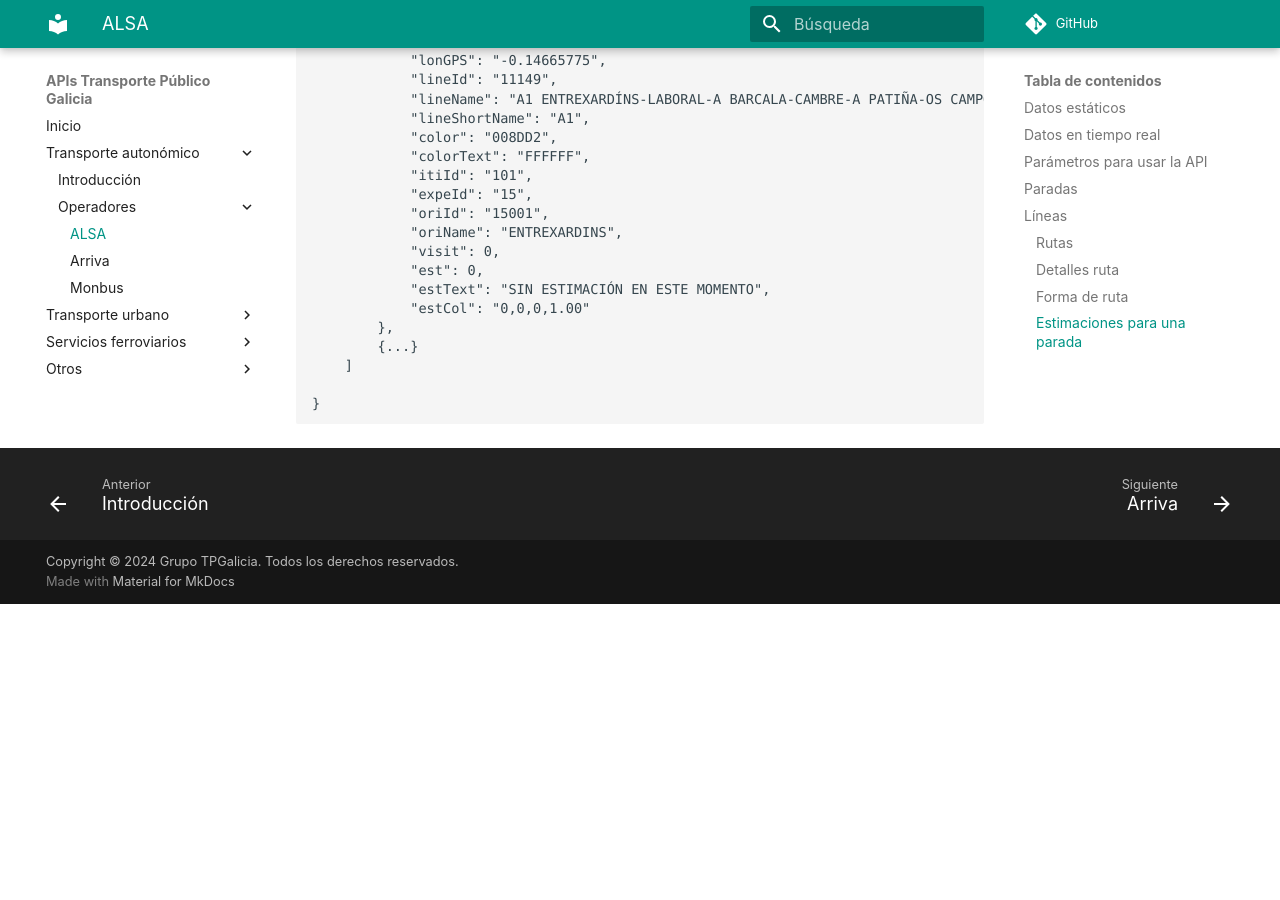
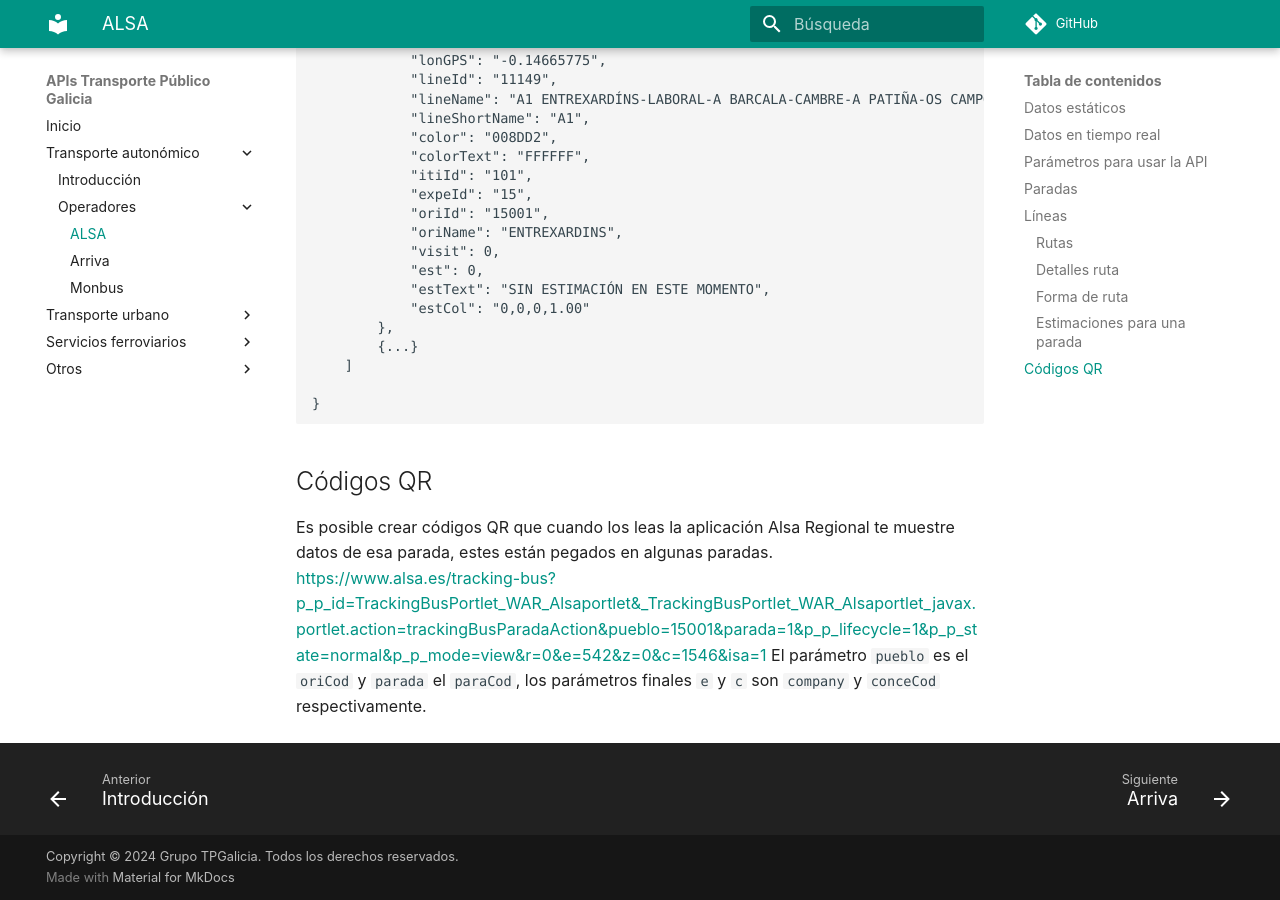
Before and after one commit to tpgalicia/tpgalicia.github.io, an MkDocs documentation site: the page built from docs/autonomic/operator/alsa.md, in a window 1280 px wide and 900 px high, scrolled down 5899 px. Built offline with MkDocs 1.6.1 and Material for MkDocs 9.7.7, drawn with Linux system fonts in a browser that asks for light colours; comment, search, counter and statistics services are not loaded; before the commit the page ends 6503 px from its top, so only the background shows below that.

Commit message:
Update alsa.md

````diff
--- a/docs/autonomic/operator/alsa.md
+++ b/docs/autonomic/operator/alsa.md
@@ -266,3 +266,7 @@ POST https://apps.alsa.es/rest/api/urb/v1/getDeparturesStop/
 
 }
 ```
+
+## Códigos QR
+
+Es posible crear códigos QR que cuando los leas la aplicación Alsa Regional te muestre datos de esa parada, estes están pegados en algunas paradas. <https://www.alsa.es/tracking-bus?p_p_id=TrackingBusPortlet_WAR_Alsaportlet&_TrackingBusPortlet_WAR_Alsaportlet_javax.portlet.action=trackingBusParadaAction&pueblo=15001&parada=1&p_p_lifecycle=1&p_p_state=normal&p_p_mode=view&r=0&e=542&z=0&c=1546&isa=1> El parámetro `pueblo` es el `oriCod` y `parada` el `paraCod`, los parámetros finales `e` y `c` son `company` y `conceCod` respectivamente.
````
